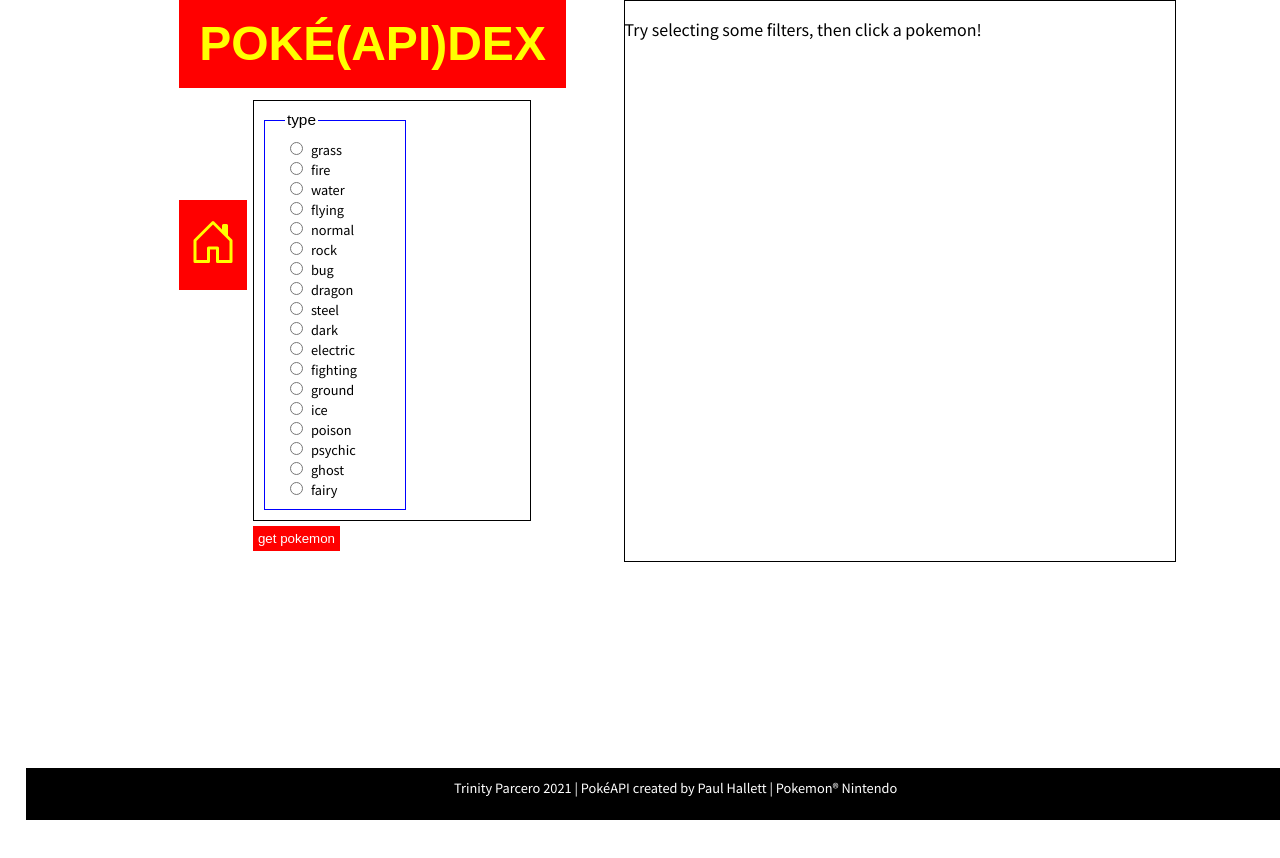
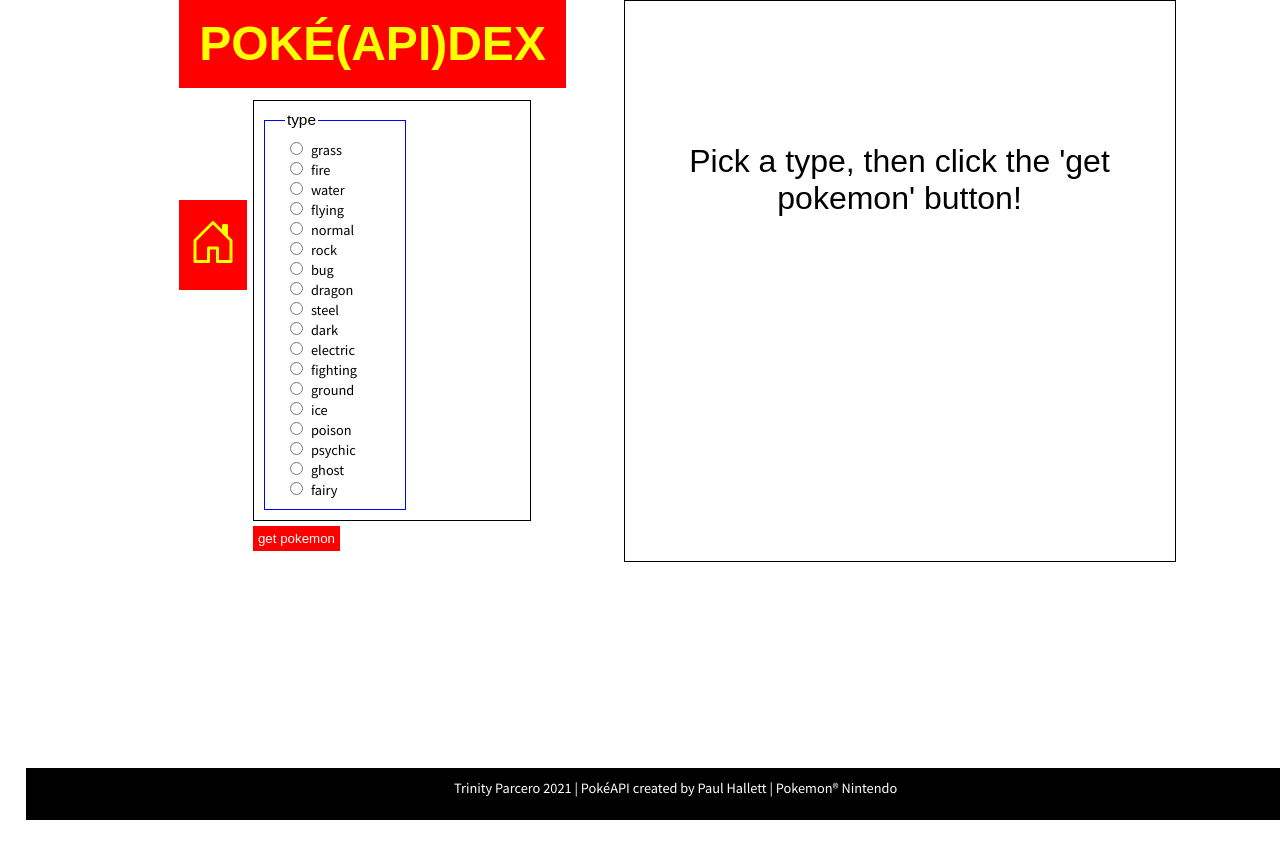
Before and after one commit to TrinityParcero/poke-api-app, a React (Create React App) app: page / in a window 1280 px wide. Shown: the top 858 px of the page. Built offline with nearby package versions, Linux system fonts and the light colour scheme; a web font is replaced by a local one.

Commit message:
fixed up the initial tutorial message a bit

```diff
--- a/src/App.js
+++ b/src/App.js
@@ -22,7 +22,7 @@
                     </div>
                     <div id="pokedex">
                         {/* until a pokemon is selected, use this section to display tutorial messages */}
-                        <p>Try selecting some filters, then click a pokemon!</p>
+                        <p className='loadText'>Pick a type, then click the 'get pokemon' button!</p>
                     </div>
                     <button id="genButton" onClick={genButtonClick}>get pokemon</button>
                     <div id="carousel"></div>
```
